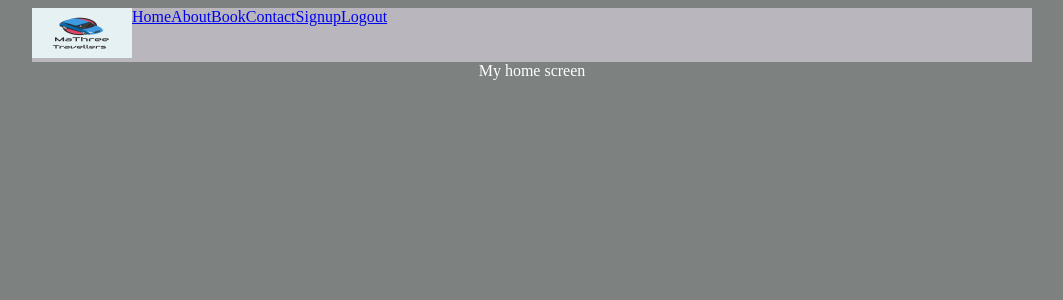
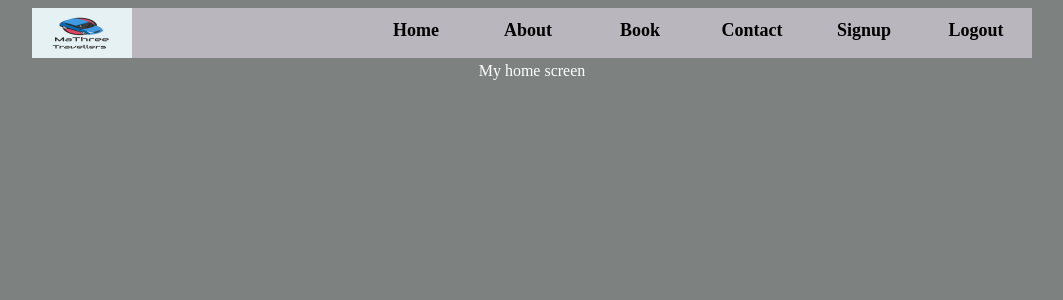
Before and after one commit to evansochieng/MaThree, a React (Create React App) app in the folder client/: page / in a window 1280 px wide. Shown: the top 300 px of the page, without its empty margins (108-1171 px from the left). Built offline with nearby package versions, Linux system fonts and the light colour scheme.

Commit message:
style nav bar

```diff
--- a/client/src/components/NavBar.js
+++ b/client/src/components/NavBar.js
@@ -1,14 +1,25 @@
 import React from "react";
 import { NavLink } from 'react-router-dom'
 import mathreeLogo from "../mathreelogo.png"
+
+//define styles for nav linls
+const linkStyles = {
+  display: "inline-block",
+  width: "100px",
+  fontSize: "18px",
+  fontWeight: "bold",
+  padding: "10px",
+  margin: "0 6px 6px",
+  textDecoration: "none",
+  color: "black",
+};
 
 const NavBar = () => {
     return (
       <div>
         <div
           style={{
-            display: "flex",
-            flexDirection: "row",
+            display: "inline-block",
             backgroundColor: "#B9B7BD",
             width: "1000px",
           }}
@@ -17,33 +28,34 @@ const NavBar = () => {
             <img
               src={mathreeLogo}
               alt="mathree-logo"
-              style={{ height: "50px", width: "100px" }}
+              style={{ height: "50px", width: "100px", float: "left" }}
             />
           </div>
           <div
             style={{
               height: "50px",
               display: "flex",
-              justifyContent: "flex-end",
-              float: "right"
+              justifyContent: "space-between",
+              alignItems: "center",
+              float: "right",
             }}
           >
-            <NavLink to="/" exact="true">
+            <NavLink to="/" exact="true" style={linkStyles}>
               Home
             </NavLink>
-            <NavLink to="/about" exact="true">
+            <NavLink to="/about" exact="true" style={linkStyles}>
               About
             </NavLink>
-            <NavLink to="/book" exact="true">
+            <NavLink to="/book" exact="true" style={linkStyles}>
               Book
             </NavLink>
-            <NavLink to="/contact" exact="true">
+            <NavLink to="/contact" exact="true" style={linkStyles}>
               Contact
             </NavLink>
-            <NavLink to="/signup" exact="true">
+            <NavLink to="/signup" exact="true" style={linkStyles}>
               Signup
             </NavLink>
-            <NavLink to="/logout" exact="true">
+            <NavLink to="/logout" exact="true" style={linkStyles}>
               Logout
             </NavLink>
           </div>
--- a/client/src/index.css
+++ b/client/src/index.css
@@ -48,6 +48,10 @@ body {
   display: flex;
 }
 
+.navbar {
+  margin-right: -100px;
+}
+
 
 
 @media screen and (min-width: 600px) {
```
